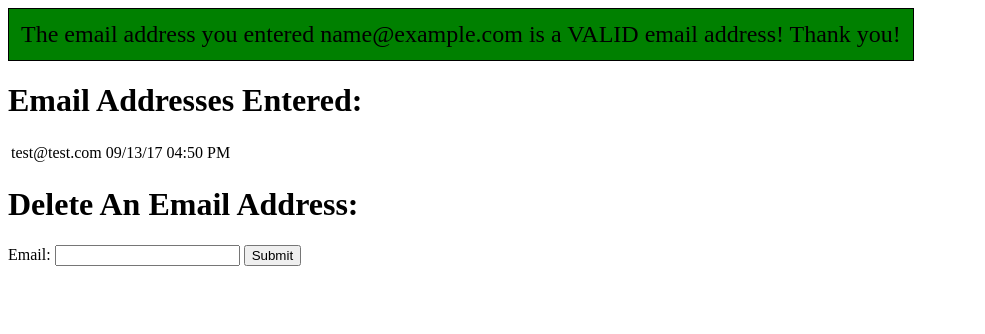
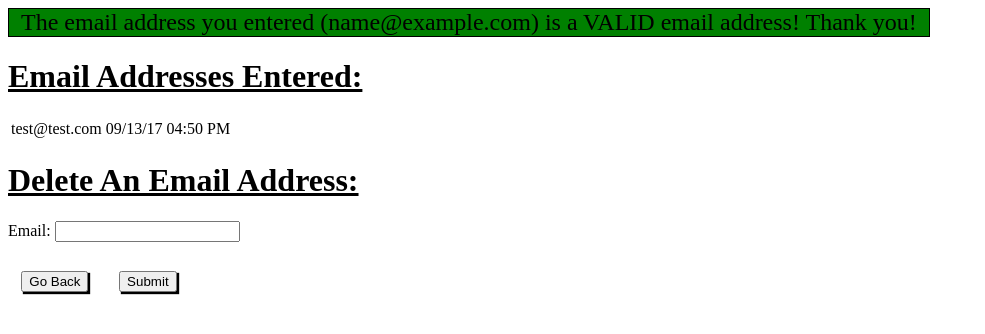
Before and after one commit to ctdoan33/email_validation, a Flask app: page /success in a window 1280 px wide. Shown: the top 334 px of the page, without its empty margins (0-985 px from the left). Run offline with Flask 2, Linux system fonts and the light colour scheme; the visitor is signed in with stand-in values (Sample User, id 1); data comes from the database, SQL or seed files in the repository.

Commit message:
css added

```diff
--- /dev/null
+++ b/static/styles.css
@@ -0,0 +1,23 @@
+.invalid{
+    background-color: crimson;
+    color: white;
+}
+.valid{
+    background-color: green;
+}
+.submit{
+    box-shadow: 2px 2px 1px black;
+    margin: 1em;
+}
+div{
+    font-size: 1.5em;
+    display: inline-block;
+    border: 1pt solid black;
+    padding: 0em .5em 0em .5em;
+}
+h1{
+    text-decoration: underline;
+}
+form{
+    display: inline-block;
+}
--- a/templates/success.html
+++ b/templates/success.html
@@ -4,27 +4,11 @@
     <meta charset="UTF-8">
     <meta name="viewport" content="width=device-width, initial-scale=1.0">
     <meta http-equiv="X-UA-Compatible" content="ie=edge">
+    <link rel="stylesheet" href="{{ url_for('static', filename='styles.css') }}">
     <title>Success Page</title>
-    <style>
-        div{
-            background-color: green;
-            font-size: 1.5em;
-            display: inline-block;
-            border: 1pt solid black;
-            padding: .5em;
-        }
-        p{
-            background-color: red;
-            color: white;
-            font-size: 1.5em;
-            display: inline-block;
-            border: 1pt solid black;
-            padding: .5em;
-        }
-    </style>
 </head>
 <body>
-    <div>The email address you entered {{session["newemail"]}} is a VALID email address! Thank you!</div>
+    <div class="valid">The email address you entered ({{session["newemail"]}}) is a VALID email address! Thank you!</div>
     <h1>Email Addresses Entered:</h1>
     <table>
         <tbody>
@@ -36,17 +20,20 @@
             {% endfor %}
         </tbody>
     </table>
+    <h1>Delete An Email Address:</h1>
     {% with messages = get_flashed_messages() %}
-        {% if messages %}
-            {% for message in messages %}
-                <p>{{message}}</p>
-            {% endfor %}
-        {% endif %}
+    {% if messages %}
+    {% for message in messages %}
+        <div class="invalid">{{message}}</div>
+    {% endfor %}
+    {% endif %}
     {% endwith %}
-    <h1>Delete An Email Address:</h1>
-    <form action="/delete" method="post">
-        Email: <input type="text" name="email">
-        <input type="submit" value="Submit">
+    <p>Email: <input form="delete" type="text" name="email"></p>
+    <form action="/" method="get">
+        <input class="submit" type="submit" value="Go Back">
+    </form>
+    <form id="delete" action="/delete" method="post">
+        <input class="submit" type="submit" value="Submit">
     </form>
 </body>
 </html>
```
Also changed, not shown: templates/index.html (+4 -13 lines).
